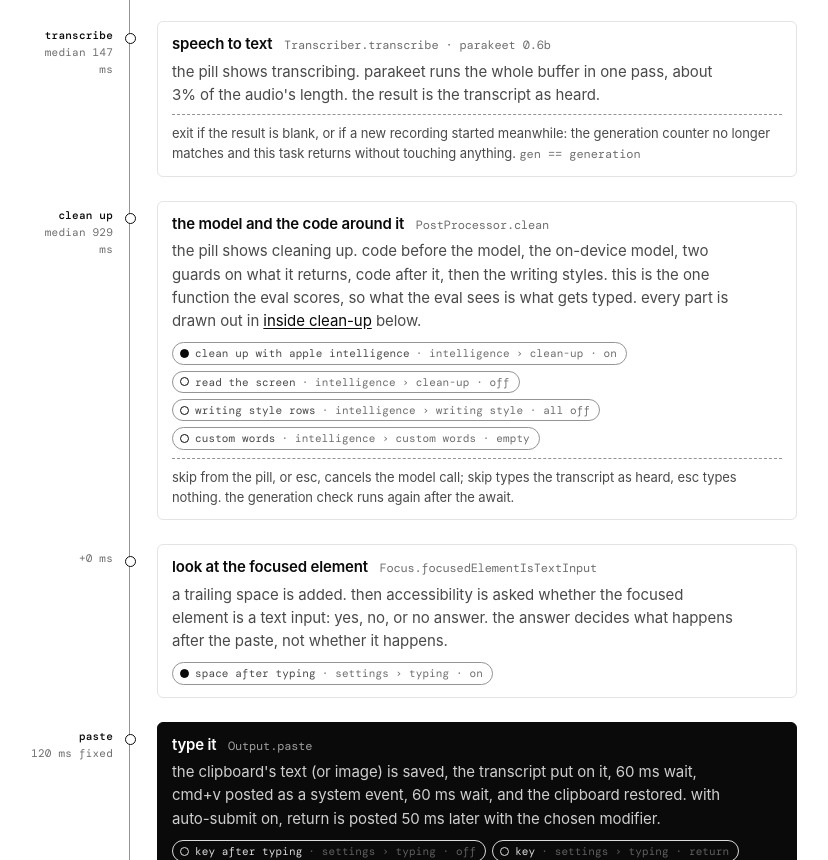
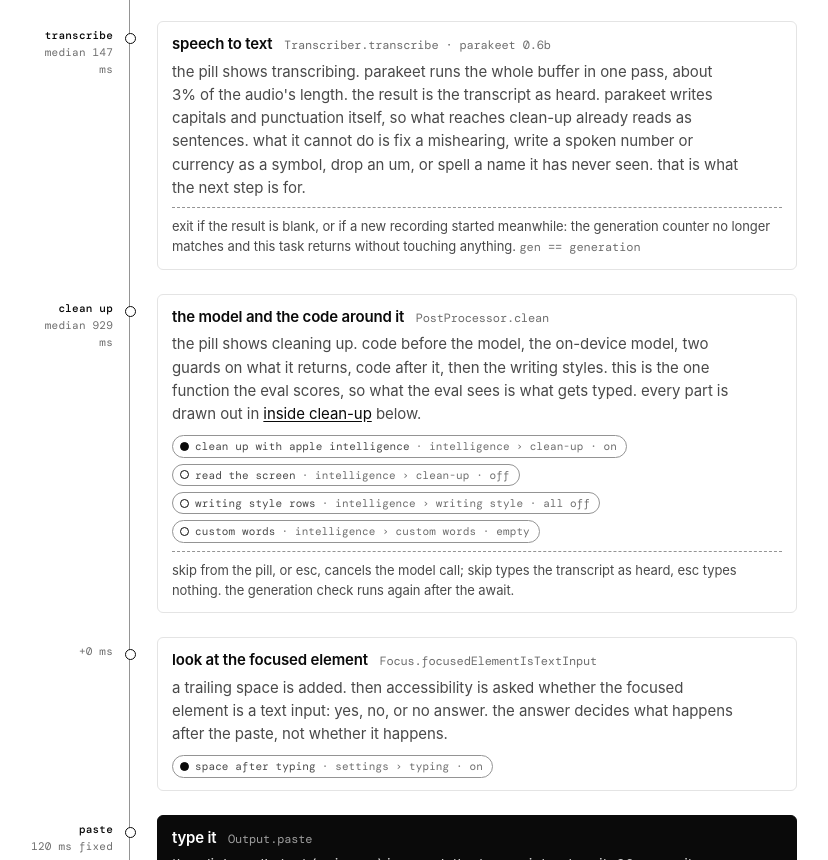
Before and after one commit to maxisme/typemeit, a plain HTML site: page docs/after-fn-up.html in a window 1280 px wide. Shown: the part 1226-2086 px from the top of the page, without its empty margins (179-1007 px from the left). Drawn offline with nearby package versions, Linux system fonts and the light colour scheme.

Commit message:
docs: what parakeet does and leaves, in words

```diff
--- a/docs/after-fn-up.html
+++ b/docs/after-fn-up.html
@@ -131,7 +131,7 @@ td:nth-child(3){color:var(--ink-2);font-family:var(--mono);font-size:12px;min-wi
   <div class="step">
     <div class="box">
       <h3>speech to text <span class="mono">Transcriber.transcribe · parakeet 0.6b</span></h3>
-      <p>the pill shows transcribing. parakeet runs the whole buffer in one pass, about 3% of the audio's length. the result is the transcript as heard.</p>
+      <p>the pill shows transcribing. parakeet runs the whole buffer in one pass, about 3% of the audio's length. the result is the transcript as heard. parakeet writes capitals and punctuation itself, so what reaches clean-up already reads as sentences. what it cannot do is fix a mishearing, write a spoken number or currency as a symbol, drop an um, or spell a name it has never seen. that is what the next step is for.</p>
       <div class="gate">exit if the result is blank, or if a new recording started meanwhile: the generation counter no longer matches and this task returns without touching anything. <span class="mono">gen == generation</span></div>
     </div>
   </div>
```
